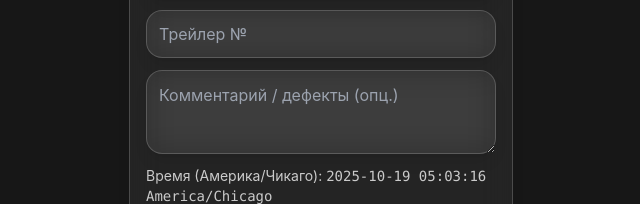
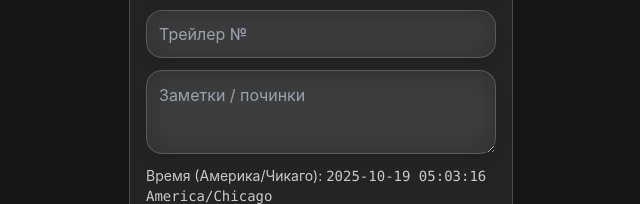
Before and after one commit to danmiller22/PTI-Form-, a React (Vite) app in the folder pti-form-deno/frontend/: page / in a window 1280 px wide. Shown: the part 253-457 px from the top of the page, without its empty margins (319-959 px from the left). Built offline with nearby package versions, Linux system fonts and the light colour scheme.

Commit message:
Update App.tsx

```diff
--- a/pti-form-deno/frontend/src/ui/App.tsx
+++ b/pti-form-deno/frontend/src/ui/App.tsx
@@ -37,7 +37,7 @@ export default function App() {
     lastName:  ru ? 'Фамилия' : 'Last name',
     truck:     ru ? 'Трак №' : 'Truck #',
     trailer:   ru ? 'Трейлер №' : 'Trailer #',
-    comment:   ru ? 'Комментарий / дефекты (опц.)' : 'Comments / defects (optional)',
+    comment:   ru ? 'Заметки / починки' : 'Notes / damages',
     useGeo:    ru ? 'Использовать текущую геолокацию' : 'Use current location',
     timeAuto:  ru ? 'Время (Америка/Чикаго)' : 'Time (America/Chicago)',
     next:      ru ? 'Далее' : 'Next',
```
